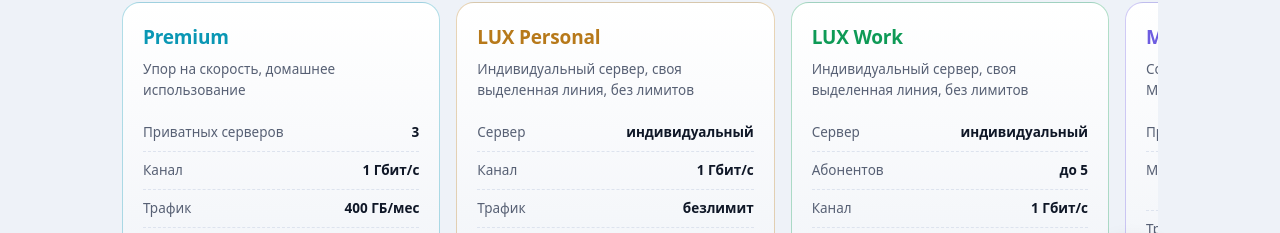
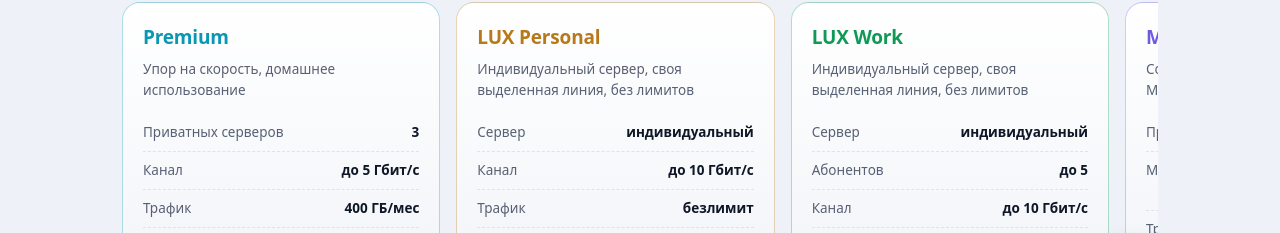
Before and after one commit to wxvpro/wxvpro.github.io, a plain HTML site: page index.html in a window 1280 px wide. Shown: the part 5189-5422 px from the top of the page. Drawn offline with Linux system fonts and the light colour scheme.

Commit message:
тарифы: обновление из панели

```diff
--- a/index.html
+++ b/index.html
@@ -409,7 +409,7 @@
         <p class="tp-desc">Упор на скорость, домашнее использование</p>
         <ul class="tp-specs">
           <li><span class="k">Приватных серверов</span><span class="v">3</span></li>
-          <li><span class="k">Канал</span><span class="v">1 Гбит/с</span></li>
+          <li><span class="k">Канал</span><span class="v">до 5 Гбит/с</span></li>
           <li><span class="k">Трафик</span><span class="v">400 ГБ/мес</span></li>
           <li><span class="k">Дополнительно</span><span class="v">ротация серверов</span></li>
         </ul>
@@ -430,7 +430,7 @@
         <p class="tp-desc">Индивидуальный сервер, своя выделенная линия, без лимитов</p>
         <ul class="tp-specs">
           <li><span class="k">Сервер</span><span class="v">индивидуальный</span></li>
-          <li><span class="k">Канал</span><span class="v">1 Гбит/с</span></li>
+          <li><span class="k">Канал</span><span class="v">до 10 Гбит/с</span></li>
           <li><span class="k">Трафик</span><span class="v">безлимит</span></li>
           <li><span class="k">Дополнительно</span><span class="v">Максимум в руки</span></li>
         </ul>
@@ -452,7 +452,7 @@
         <ul class="tp-specs">
           <li><span class="k">Сервер</span><span class="v">индивидуальный</span></li>
           <li><span class="k">Абонентов</span><span class="v">до 5</span></li>
-          <li><span class="k">Канал</span><span class="v">1 Гбит/с</span></li>
+          <li><span class="k">Канал</span><span class="v">до 10 Гбит/с</span></li>
           <li><span class="k">Трафик</span><span class="v">безлимит</span></li>
         </ul>
         <div class="tp-term" role="tablist" aria-label="Срок оплаты">
```
